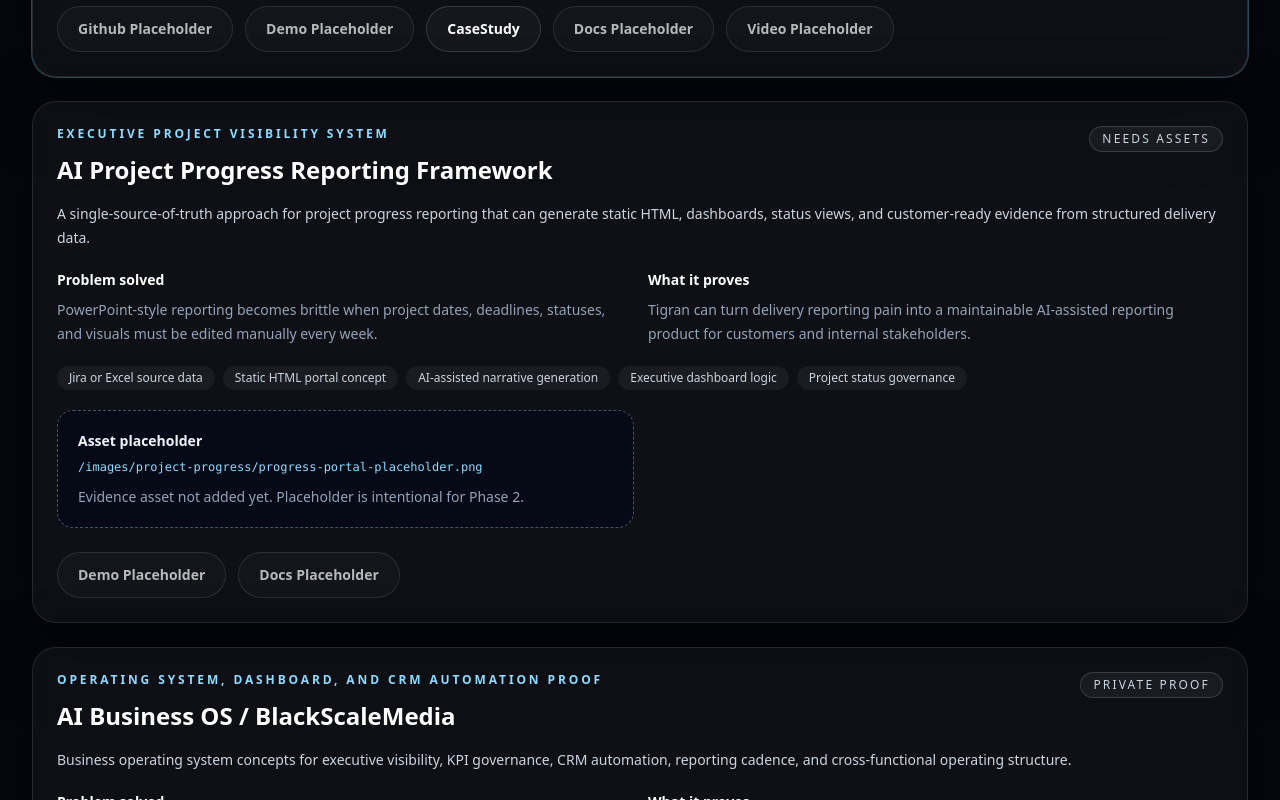
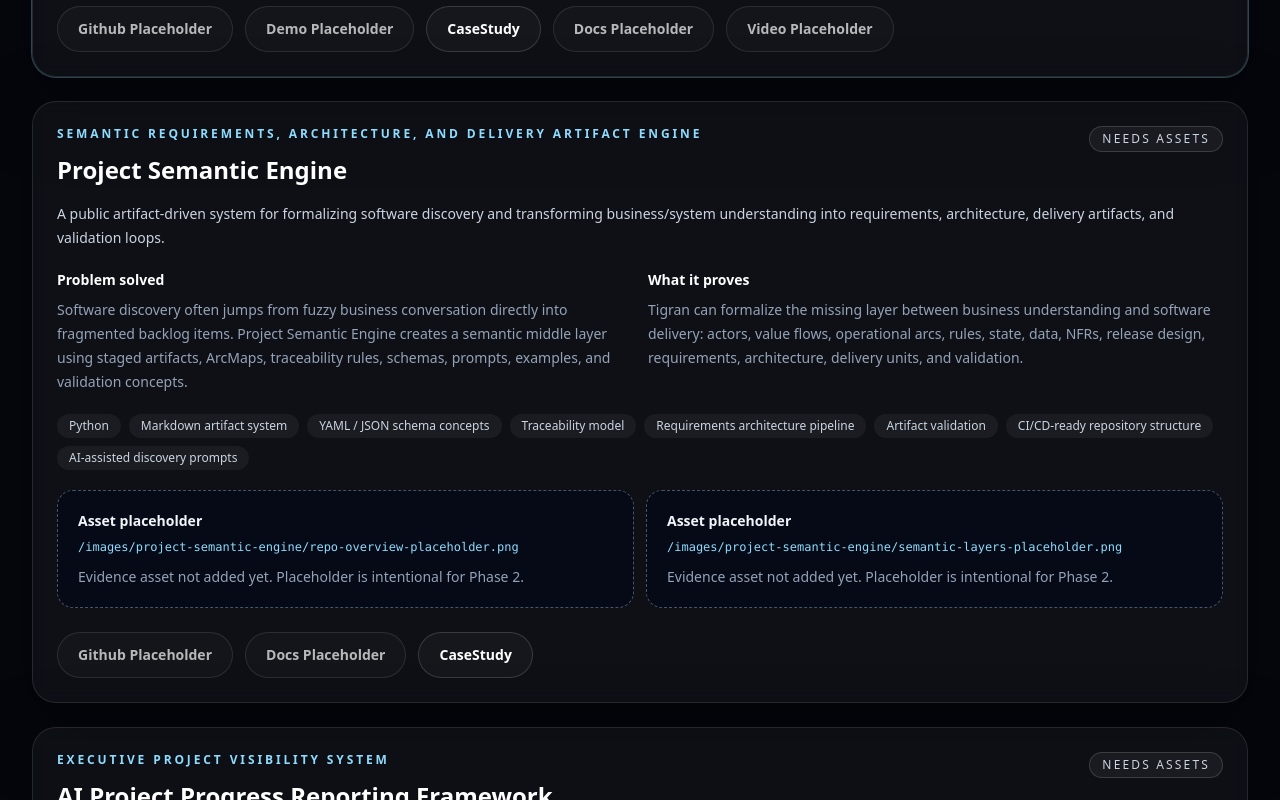
Before and after one commit to tigranatoyan/tigranatoyan-ai-portal, a Next.js app: page /portfolio in a window 1280 px wide. Shown: the part 1900-2700 px from the top of the page. Built offline with nearby package versions, Linux system fonts and the light colour scheme.

Commit message:
Add Project Semantic Engine portal content

```diff
--- a/content/assets.ts
+++ b/content/assets.ts
@@ -61,6 +61,16 @@ export const assetGroups: AssetGroup[] = [
     notes: "Architecture diagrams can be created before working screenshots exist."
   },
   {
+    group: "Project Semantic Engine",
+    folder: "/public/images/project-semantic-engine",
+    expectedFiles: ["repo-overview.webp", "semantic-layers.webp", "arcmap-pipeline.webp"],
+    currentStatus: "missing",
+    mandatoryForV01: false,
+    canWaitUntilV1: true,
+    sensitiveDataWarning: "Repo is public, but remove browser/account details from screenshots.",
+    notes: "Secondary public proof asset. Strengthens SystemForge/The.Director by showing the semantic discovery layer behind AI-assisted delivery. Recommended for v1; not a Phase 3 blocker."
+  },
+  {
     group: "Business reporting screenshots",
     folder: "/public/images/business-reporting",
     expectedFiles: ["weekly-report-input.webp", "weekly-report-dashboard.webp", "weekly-report-output.webp"],
--- a/content/caseStudies.ts
+++ b/content/caseStudies.ts
@@ -175,5 +175,44 @@ export const caseStudies: CaseStudy[] = [
       "Generated report screenshot or PDF",
       "Demo video"
     ]
+  },
+  {
+    slug: "project-semantic-engine",
+    title: "Project Semantic Engine: From fuzzy discovery to traceable delivery artifacts",
+    problem:
+      "Software discovery often moves too quickly from conversation to backlog, losing context, rules, exceptions, state, data, non-functional constraints, and traceability. This weakens AI-assisted delivery because code generation begins before the system meaning is stable.",
+    role:
+      "Creator and system designer of the public semantic artifact model, stage pipeline, ArcMap concept, repository structure, schemas, prompts, examples, and validation direction.",
+    approach: [
+      "Defined software discovery as a staged semantic pipeline rather than a feature list.",
+      "Placed ArcMap at the center as the durable unit connecting actors, value flows, operational arcs, handoffs, permissions, timing rules, outcomes, and recovery paths.",
+      "Structured the repository around docs, artifacts, schemas, prompts, tools, examples, and CI/CD validation direction.",
+      "Designed the engine to be human-readable, machine-friendly, versioned, traceable, and suitable for AI-assisted delivery workflows."
+    ],
+    whatWasBuilt: [
+      "Public GitHub repository for Project Semantic Engine.",
+      "Semantic stage model from mandate through validation and learning loop.",
+      "Artifact-driven repository structure with docs, artifacts, schemas, prompts, tools, examples, and GitHub workflow direction.",
+      "Traceability-first language for turning business/system understanding into requirements, architecture, delivery artifacts, and validation loops."
+    ],
+    technologies: [
+      "Python",
+      "Markdown",
+      "YAML / JSON schema concepts",
+      "GitHub repository structure",
+      "Artifact validation direction",
+      "CI/CD workflow direction",
+      "AI-assisted discovery prompts"
+    ],
+    resultOrProof:
+      "Public repository available at https://github.com/tigranatoyan/project-semantic-engine. Current status is version 0.1 working foundation, with language and schema formalization in progress.",
+    whatThisProves:
+      "Tigran can design the semantic control layer needed before AI-assisted code generation: discovery artifacts, traceability, validation, critique gates, and architecture-to-delivery continuity.",
+    missingEvidence: [
+      "Repository overview screenshot",
+      "Semantic layers diagram",
+      "ArcMap pipeline diagram",
+      "Short walkthrough video or architecture explainer"
+    ]
   }
 ];
--- a/content/cv.ts
+++ b/content/cv.ts
@@ -25,8 +25,20 @@ export const cv = {
       skills: ["KPI dashboards", "CRM automation", "Google Sheets systems", "Executive reporting", "Operating cadence"]
     },
     {
+      title: "Semantic software discovery and traceability",
+      skills: [
+        "Artifact-driven discovery",
+        "ArcMap / value-flow modeling",
+        "Requirements traceability",
+        "Architecture artifact generation",
+        "Schema-driven delivery artifacts",
+        "Validation and critique gates",
+        "Business-to-backlog translation"
+      ]
+    },
+    {
       title: "Technical stack exposure",
-      skills: ["Java / Spring Boot", "Kotlin / Spring Boot", "PostgreSQL", "Next.js", "React", "TypeScript", "Playwright"]
+      skills: ["Java / Spring Boot", "Kotlin / Spring Boot", "PostgreSQL", "Next.js", "React", "TypeScript", "Playwright", "Python"]
     }
   ],
   experienceSummary: [
@@ -39,6 +51,7 @@ export const cv = {
     { label: "BreadCost", href: "/case-studies#breadcost" },
     { label: "The.Director", href: "/case-studies#the-director" },
     { label: "SystemForge / Architektr", href: "/portfolio#systemforge-architektr" },
+    { label: "Project Semantic Engine", href: "https://github.com/tigranatoyan/project-semantic-engine" },
     { label: "AI Weekly Business Report", href: "/case-studies#ai-weekly-business-report" }
   ],
   downloads: {
--- a/content/portfolio.ts
+++ b/content/portfolio.ts
@@ -121,6 +121,39 @@ export const portfolioItems: PortfolioItem[] = [
     ]
   },
   {
+    slug: "project-semantic-engine",
+    name: "Project Semantic Engine",
+    type: "Semantic requirements, architecture, and delivery artifact engine",
+    shortDescription:
+      "A public artifact-driven system for formalizing software discovery and transforming business/system understanding into requirements, architecture, delivery artifacts, and validation loops.",
+    problemSolved:
+      "Software discovery often jumps from fuzzy business conversation directly into fragmented backlog items. Project Semantic Engine creates a semantic middle layer using staged artifacts, ArcMaps, traceability rules, schemas, prompts, examples, and validation concepts.",
+    technologies: [
+      "Python",
+      "Markdown artifact system",
+      "YAML / JSON schema concepts",
+      "Traceability model",
+      "Requirements architecture pipeline",
+      "Artifact validation",
+      "CI/CD-ready repository structure",
+      "AI-assisted discovery prompts"
+    ],
+    whatItProves:
+      "Tigran can formalize the missing layer between business understanding and software delivery: actors, value flows, operational arcs, rules, state, data, NFRs, release design, requirements, architecture, delivery units, and validation.",
+    status: "needs-assets",
+    priority: "secondary",
+    links: {
+      github: "https://github.com/tigranatoyan/project-semantic-engine",
+      docs: "https://github.com/tigranatoyan/project-semantic-engine",
+      caseStudy: "/case-studies#project-semantic-engine"
+    },
+    assetPlaceholders: [
+      "/images/project-semantic-engine/repo-overview-placeholder.png",
+      "/images/project-semantic-engine/semantic-layers-placeholder.png",
+      "/images/project-semantic-engine/arcmap-pipeline-placeholder.png"
+    ]
+  },
+  {
     slug: "ai-project-progress-reporting",
     name: "AI Project Progress Reporting Framework",
     type: "Executive project visibility system",
--- a/content/site.ts
+++ b/content/site.ts
@@ -62,6 +62,11 @@ export const site = {
       asset: "Product architecture proof"
     },
     {
+      label: "Project Semantic Engine",
+      description: "Artifact-driven discovery system connecting business reality to requirements, architecture, delivery, and validation.",
+      asset: "Semantic discovery proof"
+    },
+    {
       label: "Delivery Transformation",
       description: "15+ years of delivery, product, operations, and technology leadership.",
       asset: "Seniority proof"
```
Also changed, not shown: public/images/project-semantic-engine/README.md (added).
